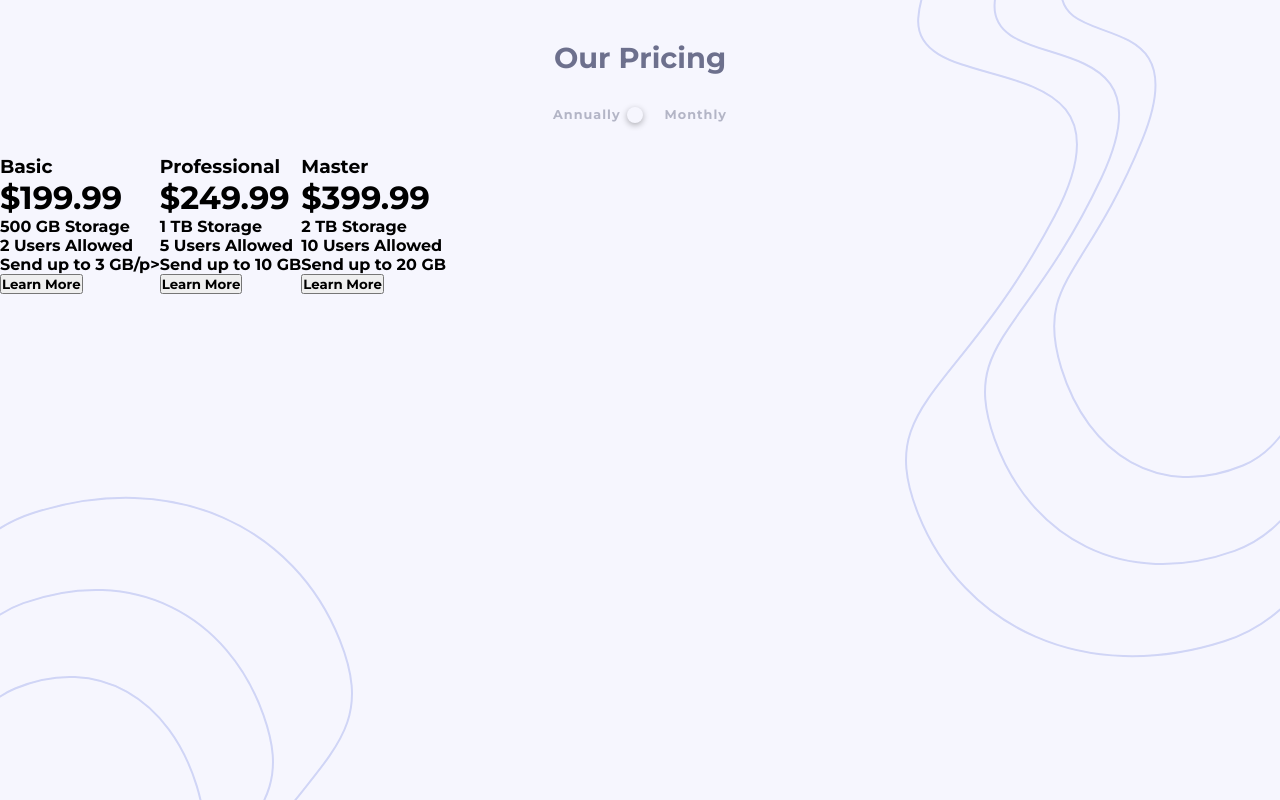
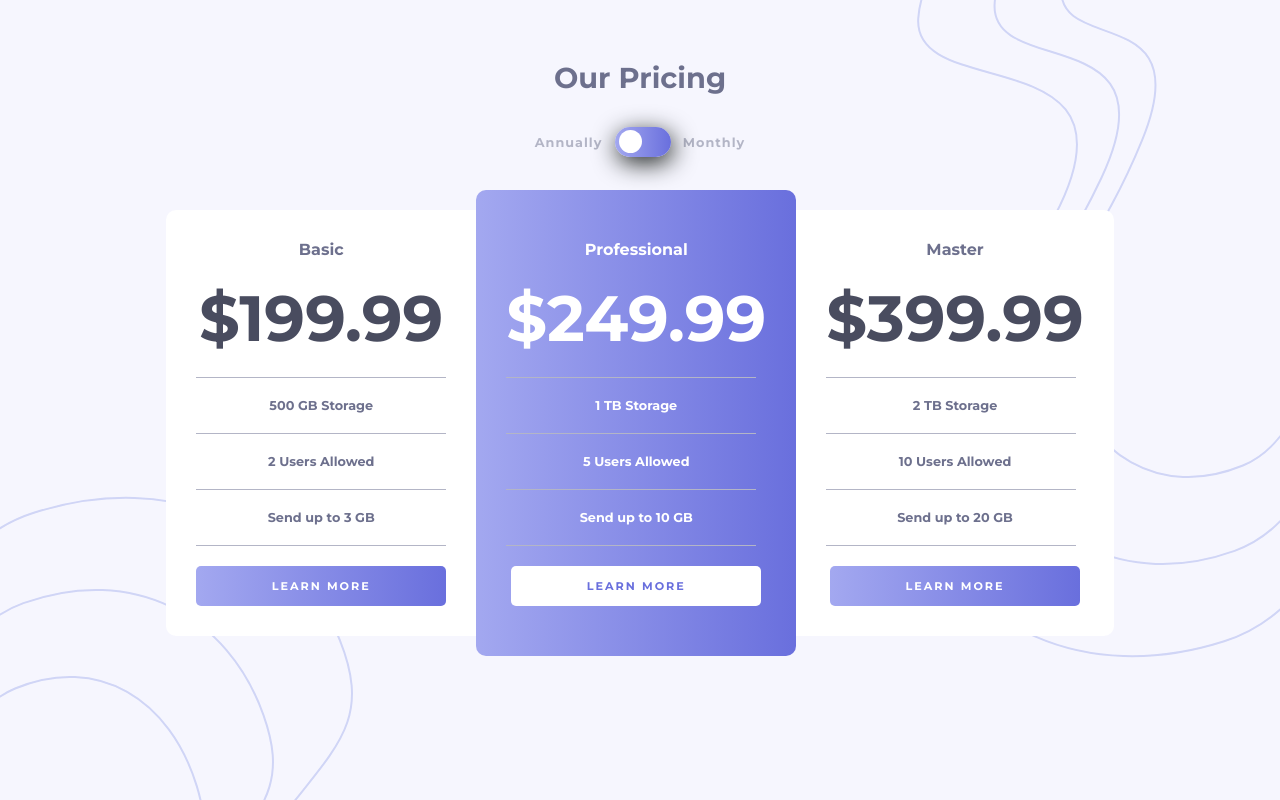
Before and after one commit to vdnj/Frontend-Mentor-Challenges, a plain HTML site: page pricing-component-with-toggle-master/index.html in a window 1280 px wide. Drawn offline with Linux system fonts and the light colour scheme.

Commit message:
Pricing Component finished

```diff
--- a/pricing-component-with-toggle-master/index.html
+++ b/pricing-component-with-toggle-master/index.html
@@ -16,16 +16,17 @@
   <header>
     <h2>Our Pricing</h2>
     <div class="toggle">
-      <p>Annually</p>
+      <span style="margin: 0.8em;">Annually</span>
       <label class="switch">
-        <input type="checkbox" id="switch"><div></div>
+        <input type="checkbox" id="checbox" onclick="check()" ; />
+        <span class="slider round"></span>
       </label>
-      <p>Monthly</p>
-    </div>
+      <span style="margin: 0.8em;">Monthly</span></div>
+  </div>
   </header>
 
   <div class="container">
-    <div class="box side">
+    <div class="box left">
       <h3>Basic</h3>
       <h1 class="annually">&dollar;199.99</h1>
       <h1 class="monthly">&dollar;19.99</h1>
@@ -34,7 +35,7 @@
       <div class="trait"></div>
       <p>2 Users Allowed</p>
       <div class="trait"></div>
-      <p>Send up to 3 GB/p>
+      <p>Send up to 3 GB</p>
       <div class="trait"></div>
       <button>Learn More</button>
     </div>
@@ -53,7 +54,7 @@
       <button>Learn More</button>
     </div>
 
-    <div class="box side">
+    <div class="box right">
       <h3>Master</h3>
       <h1 class="annually">&dollar;399.99</h1>
       <h1 class="monthly">&dollar;39.99</h1>
@@ -70,5 +71,6 @@
 
   <img src="./images/bg-bottom.svg" alt="bg-bottom" id="bg-bot">
 
+  <script src="./script.js"></script>
 </body>
 </html>
--- /dev/null
+++ b/pricing-component-with-toggle-master/script.js
@@ -0,0 +1,16 @@
+function check() {
+    let checkBox = document.getElementById("checbox");
+    let annually = document.getElementsByClassName("annually");
+    let monthly = document.getElementsByClassName("monthly");
+
+    for (let i = 0; i < annually.length; i++) {
+      if (checkBox.checked == true) {
+        annually[i].style.display = "none";
+        monthly[i].style.display = "block";
+      } else if (checkBox.checked == false) {
+        annually[i].style.display = "block";
+        monthly[i].style.display = "none";
+      }
+    }
+  }
+check();
--- a/pricing-component-with-toggle-master/style.css
+++ b/pricing-component-with-toggle-master/style.css
@@ -3,7 +3,7 @@
 @import url('https://fonts.googleapis.com/css2?family=Montserrat:wght@700&display=swap');
 
 :root{
-    --linear-gradient: hsl(236, 72%, 79%) to hsl(237, 63%, 64%);
+    --linear-gradient: linear-gradient(to right, hsl(236, 72%, 79%), hsl(237, 63%, 64%));
     --very-light-grayish-blue: hsl(240, 78%, 98%);
     --light-grayish-blue: hsl(234, 14%, 74%);
     --grayish-blue: hsl(233, 13%, 49%);
@@ -42,13 +42,15 @@ body{
 
 /*  Header  */
 header{
-    margin-top: 40px;
+    margin-top: 60px;
 }
 
 h2{
     color: var(--grayish-blue);
     font-size: 1.8em;
     text-align: center;
+    position: relative;
+    z-index: 30;
 }
 
 .toggle {
@@ -59,49 +61,188 @@ h2{
     justify-content: center;
 }
 
-.toggle p {
+.toggle span {
     margin: 2px;
     font-size: 0.8em;
     letter-spacing: 1px;
     color: var(--light-grayish-blue);
 }
 
-.switch input {
-    position: absolute;
-    opacity: 0;
-    cursor: pointer;
+.switch {
+    position: relative;
+    display: inline-block;
+    width: 60px;
+    height: 34px;
 }
 
-.switch {
-    display: inline-block;
-    font-size: 20px;
-    height: 1em;
-    width: 2em;
-    background-color: var(--linear-gradient);
-    border-radius: 1em;
+.switch input {
+    opacity: 0;
+    width: 0;
+    height: 0;
 }
 
-.switch div {
-    height: 0.80em;
-    width: 0.80em;
-    border-radius: 1em;
-    box-shadow: 0 0.1em 0.3em rgba(0,0,0,0.3);
-    transition: all 300ms;
-    margin: 2px auto 0 4px;
+.slider {
+    position: absolute;
     cursor: pointer;
+    top: 0;
+    left: 0;
+    right: 0;
+    bottom: 0;
+    background-image: var(--linear-gradient);
+    -webkit-transition: 0.4s;
+    box-shadow: 2px 6px 25px #1e2321;
+    transform: translate(0px, 0px);
+    transition: 0.6s ease transform, 0.6s box-shadow;
 }
 
-.switch input:checked + div {
-    transform: translate3d(100%, 0, 0);
+.slider:before {
+    position: absolute;
+    content: "";
+    height: 23px;
+    width: 23px;
+    left: 4px;
+    bottom: 4px;
+    background-color: white;
+    -webkit-transition: 0.4s;
+    transition: 0.4s;
+}
+
+input:checked + .slider {
+    background-image: var(--linear-gradient);
+}
+
+input:focus + .slider {
+    box-shadow: 0 0 1px hsl(236, 72%, 79%);
+}
+
+input:checked + .slider:before {
+    -webkit-transform: translateX(26px);
+    -ms-transform: translateX(26px);
+    transform: translateX(26px);
+}
+
+.slider.round {
+    border-radius: 34px;
+}
+
+.slider.round:before {
+    border-radius: 50%;
 }
 
 /*  Container  */
 .container{
     margin-bottom: 40px;
     display: flex;
+    flex-wrap: wrap;
     flex-direction: row;
+    text-align: center;
+    margin: 0 auto;
+    max-width: fit-content;
+    justify-content: center;
 }
 
 .monthly{
     display: none;
 }
+
+.box{
+    padding: 30px;
+    background-color: white;
+    border-radius: 10px;
+    z-index: 10;
+    height: fit-content;
+}
+
+.box.left{
+    border-top-right-radius: 0;
+    border-bottom-right-radius: 0;
+}
+
+.box.right{
+    border-top-left-radius: 0;
+    border-bottom-left-radius: 0;
+}
+
+h1, .trait, .box p{
+    margin-top: 20px;
+    margin-bottom: 20px;
+}
+
+h3{
+    font-size: 1em;
+}
+
+h3, .box p{
+    color: var(--grayish-blue);;
+}
+
+h1{
+    font-size: 4em;
+    color: var(--dark-grayish-blue);
+}
+
+.box p{
+    font-size: 0.8em;
+}
+
+.trait{
+    height: 1px;
+    width: 250px;
+    background-color: var(--light-grayish-blue);
+}
+
+button{
+    text-transform: uppercase;
+    letter-spacing: 2px;
+    font-size: 0.7em;
+    cursor: pointer;
+    width: 250px;
+    height: 40px;
+    color: white;
+    background-image: var(--linear-gradient);
+    border: none;
+    border-radius: 5px;
+    transition: all 0.3s ease 0s;
+}
+
+.box.mid{
+    background-image: var(--linear-gradient);
+    padding-top: 50px;
+    padding-bottom: 50px;
+}
+
+.mid h3, .mid h1, .mid p, .mid .trait{
+    color: white;
+}
+
+.mid button{
+    background-image: none;
+    background-color: white;
+    color: hsl(237, 63%, 64%);
+}
+
+button:hover {
+    transform: scale(1.2);
+  }
+
+.left, .right{
+    margin-top: 20px;
+}
+
+/*  MOBILE  */
+
+@media only screen and (max-width: 720px) {
+
+.box{
+    border-radius: 10px;
+}
+
+.mid{
+    margin-top: 20px;
+}
+
+#bg-bot{
+    display: none;
+}
+
+}
```
